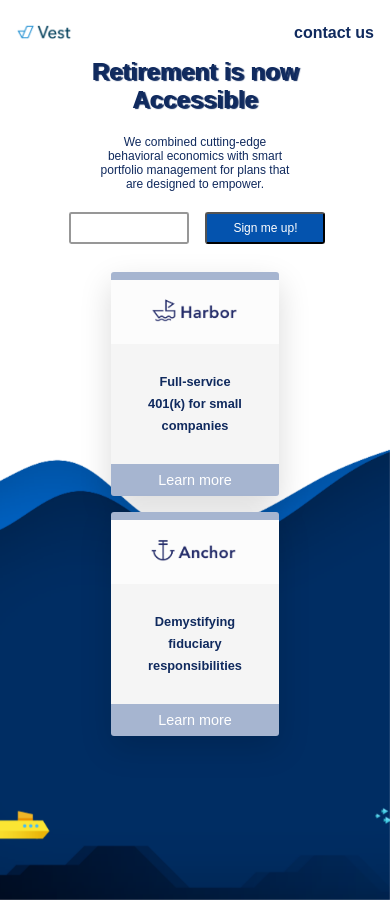
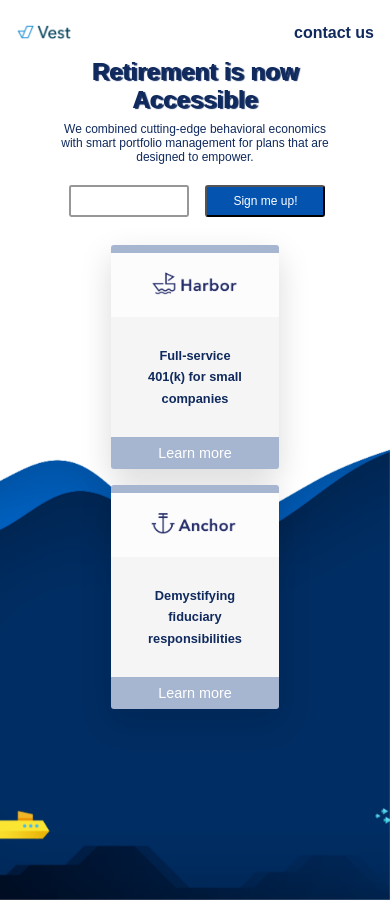
Before and after one commit to VestHQ/VestHQ, a Jekyll site: the page built from index.html, in a window 390 px wide. Built offline with Jekyll 4.4.1, drawn with Linux system fonts in a browser that asks for light colours; some web fonts are replaced.

Commit message:
decreased margin below logo/contact on mobile view and created shadow effect underneath as per wireframe --left it commented out for now

```diff
--- a/_includes/header.html
+++ b/_includes/header.html
@@ -8,6 +8,7 @@
             <input class="header__input" name="email" type="email" required>
             <button id="btn" class="header__btn" type="submit" onclick="toggleText()">Sign me up!</button>
         </form>
+        <span class="shadow-line"></span>
         <script>
             const scriptURL = "https://script.google.com/macros/s/AKfycbzOupp1wWClK_QhVvl40-3S8VQz-SRu_BFWGeQNaWm6XrlQzEI/exec";
             const form = document.forms['contact'];
--- a/_sass/3-layout/header.scss
+++ b/_sass/3-layout/header.scss
@@ -2,15 +2,13 @@
   margin: 2.5rem auto;
   color: $title-text-color;
   z-index: 1;
-
   grid-row: 2 / span 1;
   grid-column: 1 / span 2;
-
-
 
   @include respond(tab-port) {
     margin: 0 auto;
   }
+
 
   & > * {
     margin-left: 25%;
@@ -41,6 +39,8 @@
 
     @include respond(phone) {
       font-size: 3rem;
+      margin-bottom: 1rem;
+      width: 100%;
     }
 
   }
@@ -54,6 +54,7 @@
 
     @include respond(phone) {
       font-size: 1.5rem;
+      width: 70vw;
     }
   }
 
@@ -126,3 +127,12 @@
     }
   }
 }
+
+
+//.shadow-line {
+//  @include respond(phone) {
+//    grid-row: 1 / 2;
+//    grid-column: 1 / span 2;
+//    box-shadow: 0 8px 8px -6px rgba(black, .1);
+//  }
+//}
```
Also changed, not shown: 2 other files.
